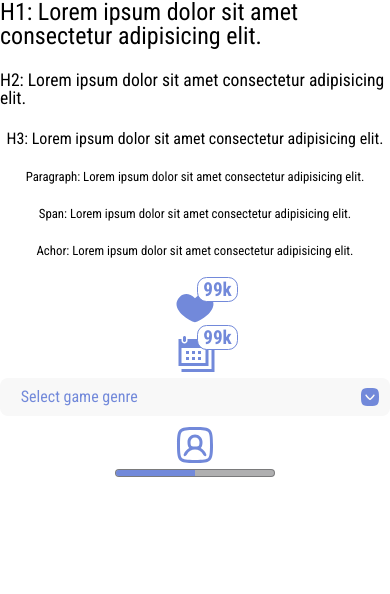
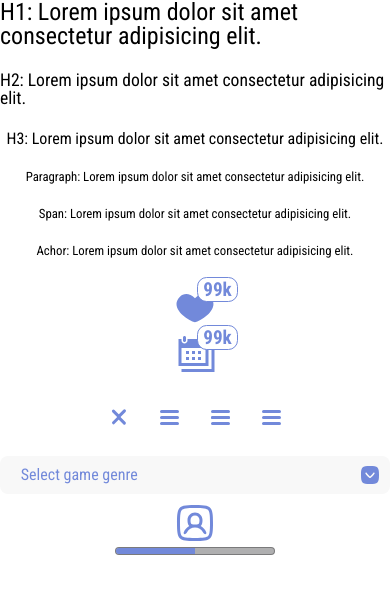
Before and after one commit to jnpco98/ukiyonovels-nosql, a React (Create React App) app in the folder Client/Ukiyo.Web.Client/: page / in a window 390 px wide. Shown: the top 594 px of the page. Built offline with nearby package versions, Linux system fonts and the light colour scheme.

Commit message:
Added hamburger animation

```diff
--- a/Client/Ukiyo.Web.Client/src/app/index.tsx
+++ b/Client/Ukiyo.Web.Client/src/app/index.tsx
@@ -1,4 +1,4 @@
-import React, { ReactElement } from 'react';
+import React, { ReactElement, useState } from 'react';
 import { ThemeProvider } from 'styled-components/macro';
 import { AppContainer } from './style';
 import { BaseTheme } from '../settings/theme';
@@ -7,11 +7,13 @@ import Icon from '../components/atom/icon';
 import Bar from '../components/atom/bar';
 import Select from '../components/atom/select';
 import { GlyphType } from '../components/atom/icon/glyph';
+import { HamburgerMenu, MenuType } from '../components/atom/hamburger';
 
 // eslint-disable-next-line
 import 'simplebar/dist/simplebar.min.css';
 
 const App: React.FC = (): ReactElement => {
+    const [hamburgerIdx, setHamburgerIdx] = useState(0);
     // const [headerOffset, setHeaderOffset] = useState<string>('0');
     // const navigationRef = useRef(document.createElement('div'));
 
@@ -48,6 +50,15 @@ const App: React.FC = (): ReactElement => {
                     size="3rem"
                     fill="#7289DA"
                 />
+                <div style={{ display: 'flex', margin: '2rem' }}>
+                    {[MenuType.NoEntry, MenuType.SpeedRunner, MenuType.Spread, MenuType.Tear].map((type, idx) => (
+                        /* eslint-disable */
+                        <div onClick={() => setHamburgerIdx(idx)}>
+                            <HamburgerMenu type={type} active={hamburgerIdx === idx} key={idx} />
+                        </div>
+                        /* eslint-enable */
+                    ))}
+                </div>
                 <Select
                     optionName="genre"
                     defaultValue="Select game genre"
--- a/Client/Ukiyo.Web.Client/src/components/atom/avatar/index.ts
+++ /dev/null
@@ -1 +0,0 @@
-export default {};
--- a/Client/Ukiyo.Web.Client/src/components/atom/calendar/index.ts
+++ /dev/null
@@ -1 +0,0 @@
-export default {};
--- a/Client/Ukiyo.Web.Client/src/components/atom/checkbox/index.ts
+++ /dev/null
@@ -1 +0,0 @@
-export default {};
--- /dev/null
+++ b/Client/Ukiyo.Web.Client/src/components/atom/hamburger/index.tsx
@@ -0,0 +1,51 @@
+import React, { ReactElement } from 'react';
+import { AnyStyledComponent } from 'styled-components';
+import * as S from './style';
+
+export enum MenuType {
+    SpeedRunner,
+    NoEntry,
+    Spread,
+    Tear
+}
+
+type Props = {
+    type: MenuType;
+    active?: boolean;
+};
+
+export const HamburgerMenu = (props: Props): ReactElement => {
+    const { active, type } = props;
+
+    /* eslint-disable */
+    const generateSpan = (count: number): ReactElement[] =>
+        Array(count)
+            .fill(null)
+            .map((_, idx) => <span key={idx} />);
+    /* eslint-enable */
+
+    let StyledHamburger: AnyStyledComponent;
+    let spanCount: number;
+
+    switch (type) {
+        default:
+        case MenuType.NoEntry:
+            StyledHamburger = S.NoEntry;
+            spanCount = 6;
+            break;
+        case MenuType.SpeedRunner:
+            StyledHamburger = S.SpeedRunner;
+            spanCount = 3;
+            break;
+        case MenuType.Spread:
+            StyledHamburger = S.Spread;
+            spanCount = 4;
+            break;
+        case MenuType.Tear:
+            StyledHamburger = S.Tear;
+            spanCount = 3;
+            break;
+    }
+
+    return <StyledHamburger active={active}>{generateSpan(spanCount)}</StyledHamburger>;
+};
--- /dev/null
+++ b/Client/Ukiyo.Web.Client/src/components/atom/hamburger/style.ts
@@ -0,0 +1,190 @@
+import styled, { css } from 'styled-components';
+
+const MULTIPLIER = 0.3;
+const BASE_WIDTH = 4 * MULTIPLIER;
+const BASE_HEIGHT = 3 * MULTIPLIER;
+
+const Base = css`
+  width: ${BASE_WIDTH}rem;
+  height: ${BASE_HEIGHT}rem;
+  position: relative;
+  margin: 0 1rem;
+  transform: rotate(0.001deg);
+  transition: .5s ease-in-out;
+  cursor: pointer;
+  z-index: 200;
+`;
+
+const Line = css`
+  display: block;
+  position: absolute;
+  height: ${BASE_HEIGHT/5}rem;
+  width: 100%;
+  background: ${({ theme, ...props }) => theme.colors.accent};
+  border-radius: ${BASE_HEIGHT/5}rem;
+  opacity: 1;
+  left: 0;
+  transform: rotate(0.001deg);
+  transition: .25s ease-in-out;
+`;
+
+type HamburgerStyleProps = {
+    active?: boolean;
+}
+
+export const SpeedRunner = styled.div<HamburgerStyleProps>`
+  ${Base};
+  span {
+    ${Line};
+    &:nth-child(1) { top: 0; }
+    &:nth-child(2) { top: ${BASE_HEIGHT/5*2}rem; }
+    &:nth-child(3) { top: ${BASE_HEIGHT/5*4}rem; }
+  }
+  ${props =>
+    props.active &&
+      css`
+        span {
+          &:nth-child(1){
+            top: ${BASE_HEIGHT/5*2}rem;
+            transform: rotate(135deg);
+          }
+          &:nth-child(2){
+            opacity: 0;
+            left: -4rem;
+          }
+          &:nth-child(3){
+            top: ${BASE_HEIGHT/5*2}rem;
+            transform: rotate(-135deg);
+          }
+        }
+      `};
+`;
+
+export const NoEntry = styled.div<HamburgerStyleProps>`
+  ${Base};
+  span {
+    display: block;
+    position: absolute;
+    height: ${BASE_HEIGHT/5}rem;
+    width: 50%;
+    background: ${({ theme, ...props }) => theme.colors.accent};
+    opacity: 1;
+    transform: rotate(0.001deg);
+    transition: .25s ease-in-out;
+    &:nth-child(even){
+      left: 50%;
+      border-radius: 0 ${BASE_HEIGHT/5}rem ${BASE_HEIGHT/5}rem 0;
+    }
+    &:nth-child(odd){
+      left: 0;
+      border-radius: ${BASE_HEIGHT/5}rem 0 0 ${BASE_HEIGHT/5}rem;
+    }
+    &:nth-child(1), &:nth-child(2) { top: 0; }
+    &:nth-child(3), &:nth-child(4) { top: ${BASE_HEIGHT/5*2}rem; }
+    &:nth-child(5), &:nth-child(6) { top: ${BASE_HEIGHT/5*4}rem; }
+  }
+  ${props =>
+    props.active &&
+      css`
+        span {
+          &:nth-child(1) {
+            top: ${BASE_HEIGHT/6.42}rem;
+            left: ${BASE_WIDTH/12}rem;
+          }
+          &:nth-child(2) {
+            top: ${BASE_HEIGHT/6.42}rem;
+            left: calc(50% - ${BASE_WIDTH/12}rem);
+          }
+          &:nth-child(3) {
+            left: -50%;
+            opacity: 0;
+          }
+          &:nth-child(4) {
+            left: 100%;
+            opacity: 0;
+          }
+          &:nth-child(5) {
+            top: ${BASE_WIDTH/2-0.0625}rem;
+            left: ${BASE_WIDTH/12}rem;
+          }
+          &:nth-child(6) {
+            top: ${BASE_WIDTH/2-0.0625}rem;
+            left: calc(50% - ${BASE_WIDTH/12}rem);
+          }
+          &:nth-child(1), &:nth-child(6) { transform: rotate(45deg); }
+          &:nth-child(2), &:nth-child(5) { transform: rotate(-45deg); }
+        }
+      `};
+`;
+
+export const Spread = styled.div<HamburgerStyleProps>`
+  ${Base};
+  span {
+    ${Line};
+    &:nth-child(1) { top: 0; }
+    &:nth-child(2), &:nth-child(3) { top: ${BASE_HEIGHT/5*2}rem; }
+    &:nth-child(4) { top:${BASE_HEIGHT/5*4}rem; }
+  }
+  ${props =>
+    props.active &&
+      css`
+        span {
+          &:nth-child(1){
+            top: ${BASE_HEIGHT/5*2}rem;
+            width: 0;
+            left: 50%;
+          }
+          &:nth-child(2){
+            transform: rotate(45deg);
+          }
+          &:nth-child(3){
+            transform: rotate(-45deg);
+          }
+          &:nth-child(4){
+            top: ${BASE_HEIGHT/5*2}rem;
+            width: 0;
+            left: 50%;
+          }
+        }
+      `};
+`;
+
+export const Tear = styled.div<HamburgerStyleProps>`
+  ${Base};
+  span {
+    ${Line};
+    &:nth-child(1) {
+      top: 0;
+      transform-origin: left center;
+    }
+    &:nth-child(2){
+      top: ${BASE_HEIGHT/5*2}rem;
+      transform-origin: left center;
+    }
+    &:nth-child(3){
+      top: ${BASE_HEIGHT/5*4}rem;
+      transform-origin: left center;
+    }
+  }
+
+  ${props =>
+    props.active &&
+      css`
+        span {
+          &:nth-child(1){
+            top: -${BASE_HEIGHT/15}rem;
+            left: ${BASE_WIDTH/5.625}rem;
+            transform: rotate(45deg);
+          }
+          &:nth-child(2){
+            width: 0;
+            opacity: 0;
+          }
+          &:nth-child(3){
+            top: ${BASE_HEIGHT/1.1538}rem;
+            left: ${BASE_WIDTH/5.625}rem;
+            transform: rotate(-45deg);
+          }
+        }
+      `};
+`;
--- a/Client/Ukiyo.Web.Client/src/components/atom/rating/index.ts
+++ /dev/null
@@ -1 +0,0 @@
-export default {};
```
Also changed, not shown: Client/Ukiyo.Web.Client/src/components/atom/select/style.ts (+0 -50 lines).
